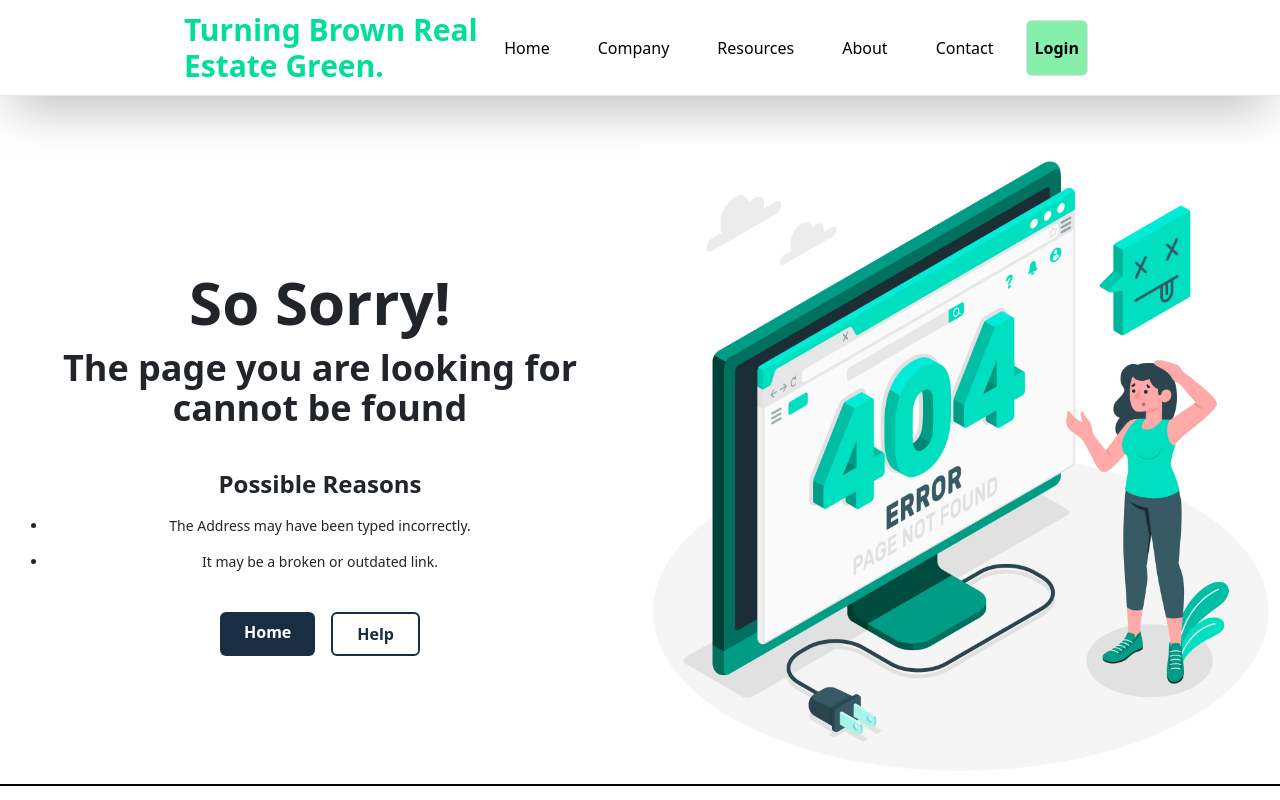
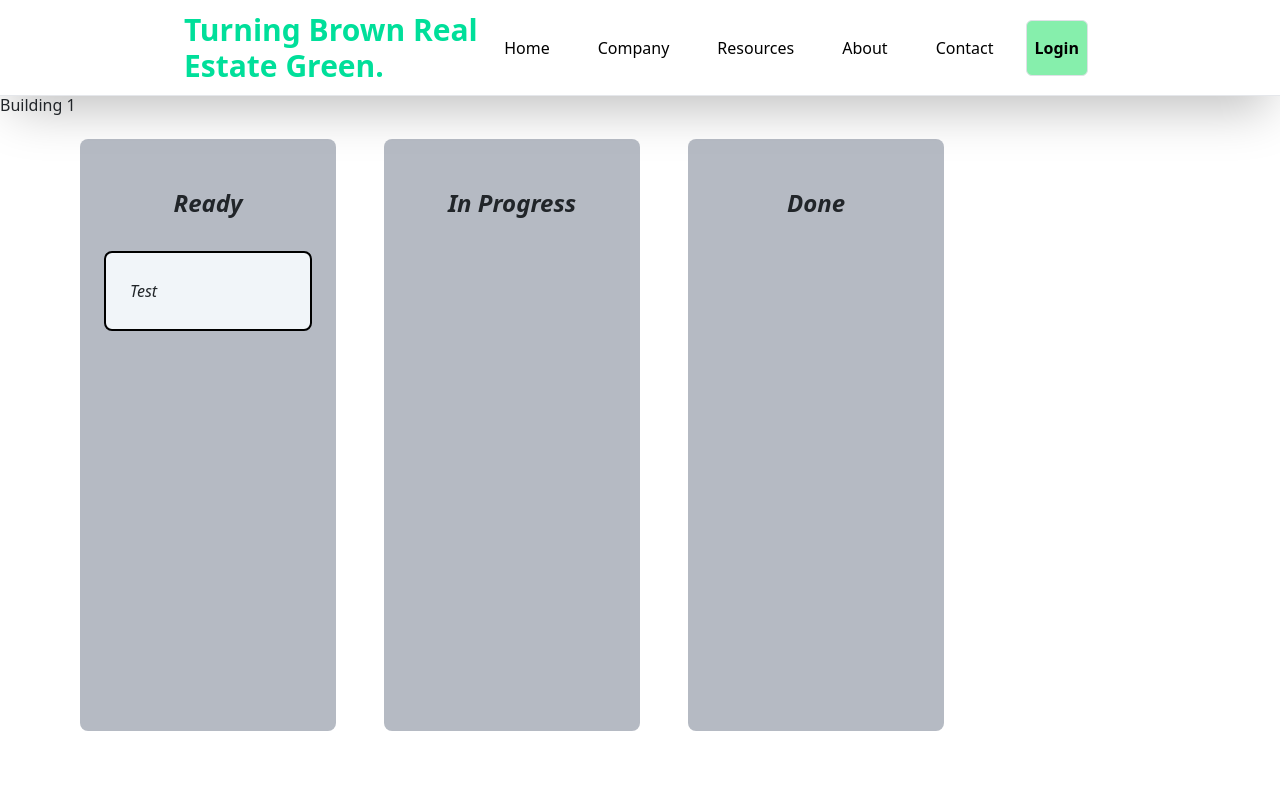
Before and after one commit to Lukasnystrom/Turning-Brown-Real-Estate-Green, a React (Create React App) app in the folder frontend/: page /home/1 in a window 1280 px wide. Shown: the top 800 px of the page. Built offline with nearby package versions, Linux system fonts and the light colour scheme; the HTML template or start-up script is replaced by a standard one.

Commit message:
Implemented kanbanboard for all properties

```diff
--- a/frontend/src/App.js
+++ b/frontend/src/App.js
@@ -13,6 +13,7 @@ import Layout from './pages/Layout';
 import Index from './pages/Index';
 import NoPage from './pages/NoPage';
 import Home from './pages/Home';
+import Buildings from './pages/Buildings';
 
 
 function App() {
@@ -23,6 +24,7 @@ function App() {
           <Route path="/" element={<Layout />}>
             <Route index element={<Index />} />
             <Route path="home" element={<Home user="David"/>} />
+            <Route path='home/:id' element={<Buildings />} />
             <Route path="*" element={<NoPage />} />
           </Route>
         </Routes>
--- /dev/null
+++ b/frontend/src/pages/Buildings.jsx
@@ -0,0 +1,79 @@
+import React, { useState } from "react";
+import { useParams } from "react-router-dom";
+
+import Kanbanboard from "./components/Kanbanboard";
+import BuildingImprovement from "./components/BuildingImprovement";
+import BuildingImprovementDesign from "./components/BuildingImprovementDesign";
+
+export default function Buildings() {
+    const { id } = useParams();
+
+    const [ready, setReady] = useState([{ id: 1, name: 'Test' }]);
+    const [inProgress, setInProgress] = useState([]);
+    const [done, setDone] = useState([]);
+    const [activeId, setActiveId] = useState(null);
+
+
+
+    return (
+        <div className="h-screen w-full">
+            <h1>Building {id}</h1>
+            <Kanbanboard renderElement={BuildingImprovement} renderDesign={BuildingImprovementDesign} ready={ready} inProgress={inProgress} done={done} handleDragStart={handleDragStart} handleDragEnd={handleDragEnd} activeId={activeId}/>
+        </div>
+    )
+
+    function handleDragStart(event) {
+        const improvement = findImprovement(event);
+        setActiveId(improvement.name);
+    }
+
+    function handleDragEnd(event) {
+        let over = null;
+        try {
+            over = event.over.id;
+        } catch {}
+        const id = event.active.id;
+        const start = event.active.data.current;
+
+        const improvement = findImprovement(event);
+
+        if (over === '1' && start !== 1) {
+            setReady((prevReady) => [...prevReady, improvement]);
+            if (start === 2) {
+                setInProgress((prevInProgress) => prevInProgress.filter((improvement) => improvement.id !== id));
+            } else if (start === 3) {
+                setDone((prevDone) => prevDone.filter((improvement) => improvement.id !== id));
+            }
+        } else if (over === '2' && start !== 2) {
+            setInProgress((prevInProgress) => [...prevInProgress, improvement]);
+            if (start === 1) {
+                setReady((prevReady) => prevReady.filter((improvement) => improvement.id !== id));
+            } else if (start === 3) {
+                setDone((prevDone) => prevDone.filter((improvement) => improvement.id !== id));
+            }
+        } else if (over === '3' && start !== 3) {
+            setDone((prevDone) => [...prevDone, improvement]);
+            if (start === 1) {
+                setReady((prevReady) => prevReady.filter((improvement) => improvement.id !== id));
+            } else if (start === 2) {
+                setInProgress((prevInProgress) => prevInProgress.filter((improvement) => improvement.id !== id));
+            }
+        }
+        setActiveId(null);
+    }
+
+    function findImprovement(event) {
+        let improvement = {};
+        if (event.active.data.current === 1) {
+            improvement = ready.find((improvement) => improvement.id === event.active.id);
+        }
+        else if (event.active.data.current === 2) {
+            improvement = inProgress.find((improvement) => improvement.id === event.active.id);
+        }
+        else if (event.active.data.current === 3) {
+            improvement = done.find((improvement) => improvement.id === event.active.id);
+        }
+        return improvement;
+    }
+
+}
--- /dev/null
+++ b/frontend/src/pages/components/BuildingImprovement.jsx
@@ -0,0 +1,12 @@
+import React from "react";
+
+import DraggableItem from "./DraggableItem";
+import BuildingImprovementDesign from "./BuildingImprovementDesign";
+
+export default function BuildingImprovement(props, current) {
+    return (
+        <DraggableItem id={props.id} current={current}>
+            <BuildingImprovementDesign name={props.name}/>
+        </DraggableItem>
+    )
+}
--- /dev/null
+++ b/frontend/src/pages/components/BuildingImprovementDesign.jsx
@@ -0,0 +1,9 @@
+import React from "react";
+
+export default function BuildingImprovementDesign(props) {
+    return (
+        <div className="flex w-full h-20 p-4 justify-start items-center border-2 border-black bg-slate-100 rounded-lg overflow-clip">
+            <h3 className="text-l italic">{props.name}</h3>
+        </div>
+    )
+}
```
